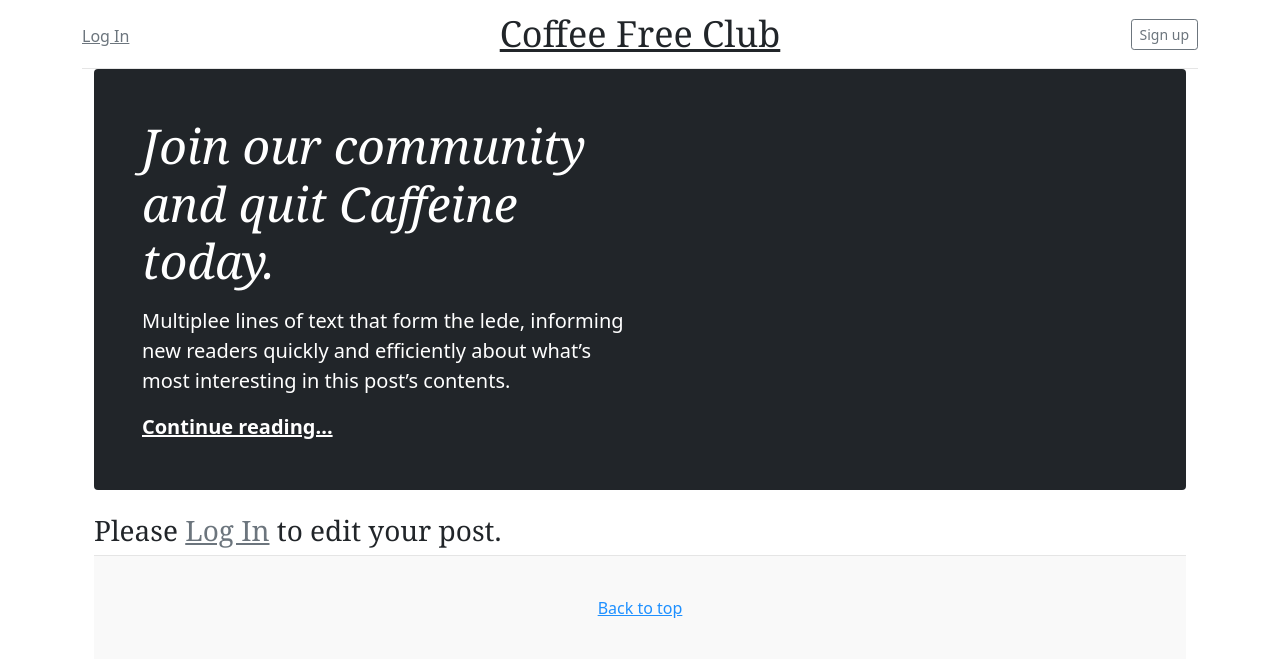
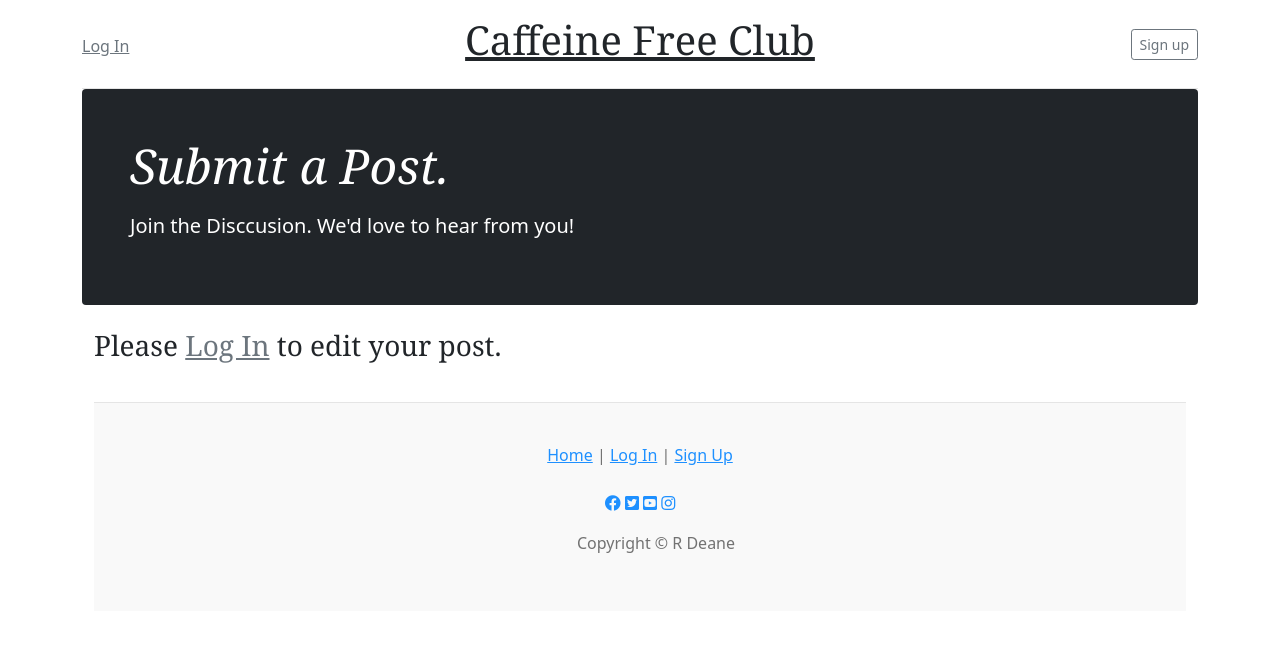
Before and after one commit to bobbydeane/Coffee_Free, a Django app: page /submit_a_post in a window 1280 px wide. Shown: the top 659 px of the page. Run offline with Django 3.2, Linux system fonts and the light colour scheme; some libraries are stand-ins or nearby versions.

Commit message:
Fix submit/Edit page text

```diff
--- a/coffee_free/settings.py
+++ b/coffee_free/settings.py
@@ -55,6 +55,7 @@ INSTALLED_APPS = [
     "community",
     "crispy_forms",
     "coffee_free",
+    "ckeditor",
 ]
 
 # 1 site sing 1 db
--- a/community/models.py
+++ b/community/models.py
@@ -1,5 +1,6 @@
 from django.db import models
 from django.contrib.auth.models import User
+from ckeditor.fields import RichTextField
 
 # Import Cloudinary field for or featured image
 from cloudinary.models import CloudinaryField
@@ -29,7 +30,9 @@ class Post(models.Model):
     # onetomany model for User/author
     author = models.ForeignKey(User, on_delete=models.CASCADE, related_name="user_post")
     updated_on = models.DateTimeField(auto_now=True)
-    content = models.TextField()
+    # content = models.TextField()
+    # RichTextField for Content formatting.
+    content = RichTextField(blank=True, null=True)
     featured_image = CloudinaryField("image", default="placeholder")
     created_on = models.DateTimeField(auto_now_add=True)
     excerpt = models.TextField(blank=True)
--- a/community/views.py
+++ b/community/views.py
@@ -15,7 +15,7 @@ class PostList(generic.ListView):  # will inherit generic list view
          "category", "-created_on"
     )  # status =1 filters by published posts / ordered by oldest first
     template_name = "index.html"  # view will render our Html file
-    paginate_by = 10  # introduce page navigation after 10 posts
+    paginate_by = 12  # introduce page navigation after 10 posts
 
 
     # Codemy tutorial - create categories for navbar from Category Model
--- a/static/css/styles.css
+++ b/static/css/styles.css
@@ -23,13 +23,10 @@ a {
   color: dodgerblue;
 }
 
-.backround-color {
-  background-color: #82c8fd;
-}
 
 .cat-font {
   font-family: "Playfair Display", Georgia, "Times New Roman", serif/*rtl:Amiri, Georgia, "Times New Roman", serif*/;
-  font-size: large;
+  font-size: larger;
 }
 
 .display-4 {
@@ -120,3 +117,23 @@ a {
 .background-image {
   height: 30vh
 }
+
+
+.post-image {
+  height: 30vh
+}
+
+.heart-button {
+  color: red;
+  border: none;
+  background-color: white;
+  font-size: larger;
+}
+
+.container {
+  min-height:100%;
+}
+.footer {
+  height:100%;
+  margin-top:40px;
+}
--- a/templates/account/login.html
+++ b/templates/account/login.html
@@ -26,7 +26,7 @@
                 {% if redirect_field_value %}
                 <input type="hidden" name="{{ redirect_field_name }}" value="{{ redirect_field_value }}" />
                 {% endif %}
-                <button class="btn btn-signup right" type="submit">{% trans "Sign In" %}</button>
+                <button class="btn btn-signup right border" type="submit">{% trans "Sign In" %}</button>
             </form>
         </div>
     </div>
--- a/templates/account/logout.html
+++ b/templates/account/logout.html
@@ -5,6 +5,9 @@
 {% block head_title %}{% trans "Sign Out" %}{% endblock %}
 
 {% block content %}
+
+<div class="row">
+<div class="col-md-8 mt-3 offset-md-2 h-100">
 <h1>{% trans "Sign Out" %}</h1>
 
 <p>{% trans 'Are you sure you want to sign out?' %}</p>
@@ -17,5 +20,8 @@
   <button type="submit">{% trans 'Sign Out' %}</button>
 </form>
 
+</div>
+</div>
+
 
 {% endblock %}
--- a/templates/base.html
+++ b/templates/base.html
@@ -9,7 +9,7 @@
     <link rel="stylesheet" href="https://cdn.jsdelivr.net/npm/bootstrap@5.1.3/dist/css/bootstrap.min.css">
     <link rel="stylesheet" href="https://cdn.jsdelivr.net/npm/@fortawesome/fontawesome-free@5.15.4/css/fontawesome.min.css">
     <link rel="stylesheet" href="{% static 'css/styles.css' %}">
-    <title>Coffee Free</title>
+    <title>Caffeine Free</title>
 </head>
 <body>
     <div class="container">
@@ -25,7 +25,7 @@
               {% endif %}
             </div>
             <div class="col-4 text-center">
-              <a class="blog-header-logo text-dark" href="{% url 'home' %}">Coffee Free Club</a>
+              <a class="blog-header-logo text-dark" href="{% url 'home' %}"><h1>Caffeine Free Club</h1></a>
             </div>
             <div class="col-4 d-flex justify-content-end align-items-center">
 
@@ -44,10 +44,32 @@
             {% endblock content %}
 
 
-  <footer class="blog-footer">
+  <footer class="blog-footer footer">
+    <div>
+    {% if user.is_authenticated %}
     <p>
-        <a href="{% url 'home' %}">Back to top</a>
+        <a href="{% url 'home' %}">Home</a> | <a href="{% url 'account_logout' %}">Log Out</a>
+
+    {% else %}
+        <a href="{% url 'home' %}">Home</a> | <a href="{% url 'account_login' %}">Log In</a> | <a href="{% url 'account_signup' %}">Sign Up</a>
+    {% endif %}
+        <br>
+        <br>
+        <a href="https://facebook.com" target="_blank" rel="noopener"
+        aria-label="Visit our Facebook page (opens in a new tab)"><i class="fab fa-facebook"></i></a>
+        <a href="https://twitter.com" target="_blank" rel="noopener"
+        aria-label="Visit our Twitter page (opens in a new tab)"><i class="fab fa-twitter-square"></i></a>
+        <a href="https://youtube.com" target="_blank" rel="noopener"
+        aria-label="Visit our YouTube page (opens in a new tab)"><i class="fab fa-youtube-square"></i></a>
+        <a href="https://instagram.com" target="_blank" rel="noopener"
+              aria-label="Visit our Instagram page (opens in a new tab)"><i class="fab fa-instagram"></i></a>
     </p>
+
+    <ul class="social-networks">
+  <p class="copyright">Copyright &#169; R Deane</p>
+
+  </div>
+
   </footer>
 
 
--- a/templates/submit.html
+++ b/templates/submit.html
@@ -5,13 +5,14 @@
 {% block content %}
 
 <main class="container">
-<div class="p-4 p-md-5 mb-4 text-white rounded bg-dark">
-    <div class="col-md-6 px-0">
-      <h1 class="display-4 fst-italic">Join our community and quit Caffeine today.</h1>
-      <p class="lead my-3">Multiplee lines of text that form the lede, informing new readers quickly and efficiently about what’s most interesting in this post’s contents.</p>
-      <p class="lead mb-0"><a href="#" class="text-white fw-bold">Continue reading...</a></p>
+  <div class=" row p-4 p-md-5 mb-4 text-white rounded backround-color  bg-dark">
+
+    <div class="col-md-8 px-0">
+      <h1 class="display-4 fst-italic">Submit a Post.</h1>
+      <p class="lead my-3"><strong>Join the Disccusion. We'd love to hear from you!</strong></p>
     </div>
-</div>
+
+  </div>
 
 {% if user.is_authenticated %}
 
@@ -19,6 +20,7 @@
 
     <form method="POST" enctype="multipart/form-data" novalidate>
         {% csrf_token %}
+        {{ form.media }}
         {{ form.as_p }}
 
         <p><strong>Please note, your post will appear on the site as soon as it has been approved by the Admin.</strong></p>
```
Also changed, not shown: templates/account/signup.html (+15 -3 lines), templates/edit_post.html (+7 -7 lines), templates/index.html (+20 -14 lines), templates/post_detail.html (+22 -29 lines), community/migrations/0002_alter_post_content.py (added).
